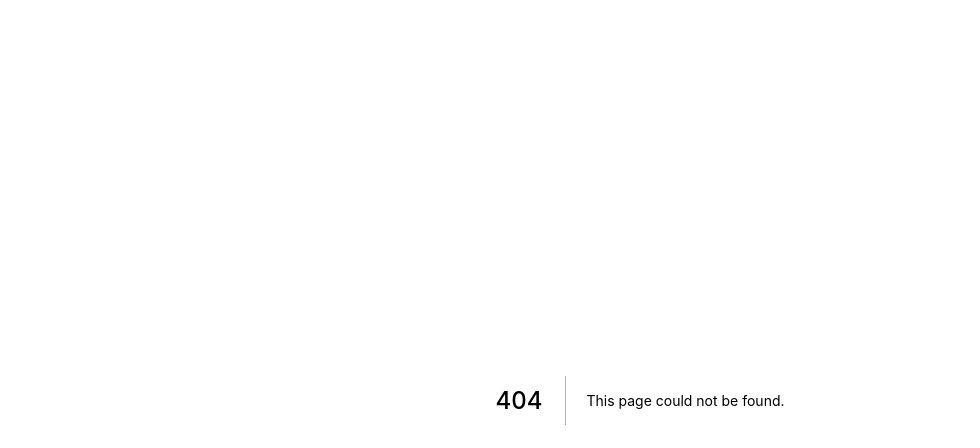
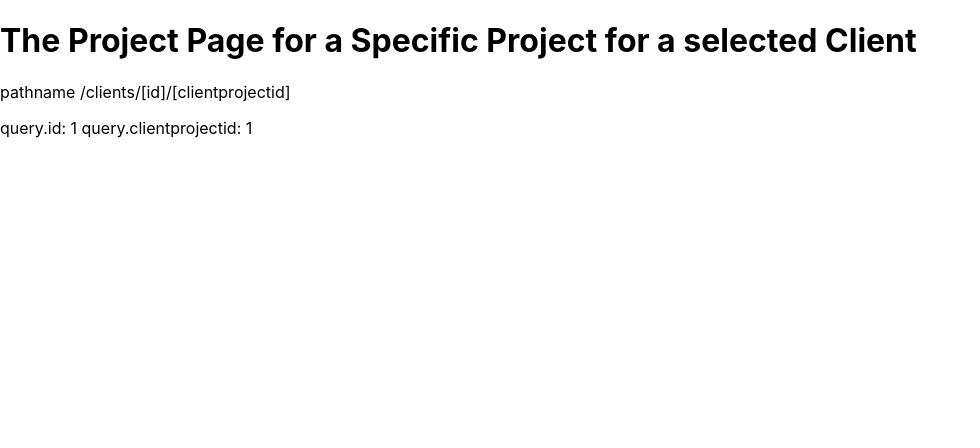
Before and after one commit to dunapanta/Next-Routing, a Next.js app: page /clients/1/1 in a window 1280 px wide. Before the commit this address had no page. Shown: the top 448 px of the page, without its empty margins (0-980 px from the left). Built offline with nearby package versions, Linux system fonts and the light colour scheme.

Commit message:
Working withnested dynamic routes and paths

```diff
--- /dev/null
+++ b/pages/clients/[id]/[clientprojectid].js
@@ -0,0 +1,17 @@
+import {useRouter} from 'next/router'
+
+const SelectedClientProjectPage  = () => {
+    const router  = useRouter()
+
+    const { pathname, query } = router
+    console.log(pathname, query)
+    return (
+        <div>
+            <h1>The Project Page for a Specific Project for a selected Client</h1>
+            <p>pathname {pathname}</p>
+    <p>query.id: {query.id}   query.clientprojectid: {query.clientprojectid}</p>
+        </div>
+    )
+}
+
+export default SelectedClientProjectPage
```
Also changed, not shown: pages/clients/[id]/index.js (added, +9 -0 lines), pages/clients/index.js (added, +9 -0 lines), notas.txt.
